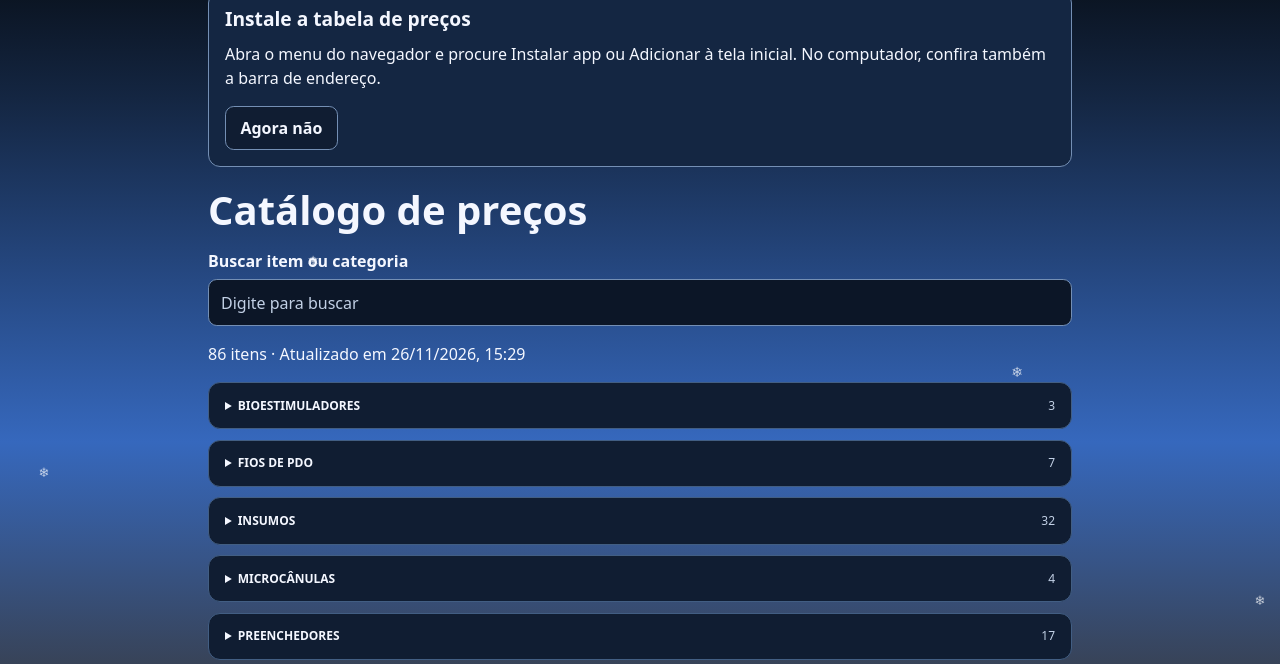
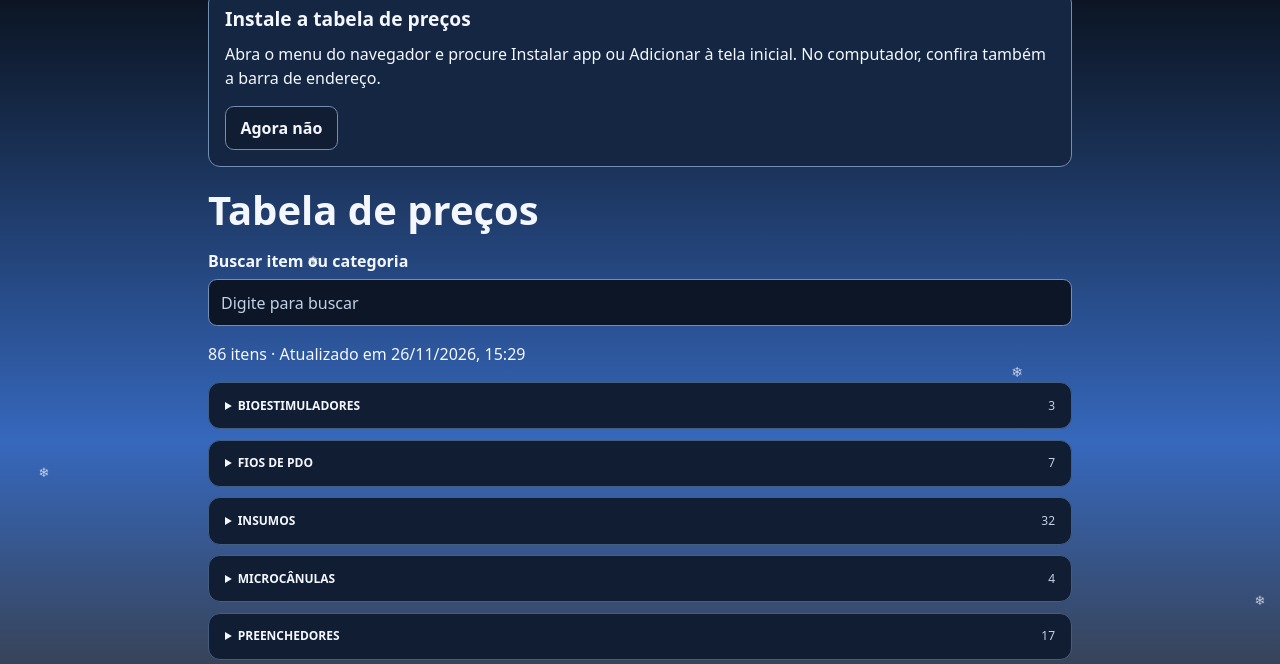
Before and after one commit to Helton-87/ldpricetable, a website: page index.html in a window 1280 px wide. Shown: the part 94-758 px from the top of the page. Drawn offline with Linux system fonts and the light colour scheme.

Commit message:
Change header from 'Catálogo de preços' to 'Tabela de preços'

```diff
--- a/index.html
+++ b/index.html
@@ -39,7 +39,7 @@
       </div>
     </section>
     <div class="title">
-      <h1>Catálogo de preços</h1>
+      <h1>Tabela de preços</h1>
       <button id="show-install" class="secondary" type="button" hidden>Instalar app</button>
     </div>
     <label for="search">Buscar item ou categoria</label>
```
